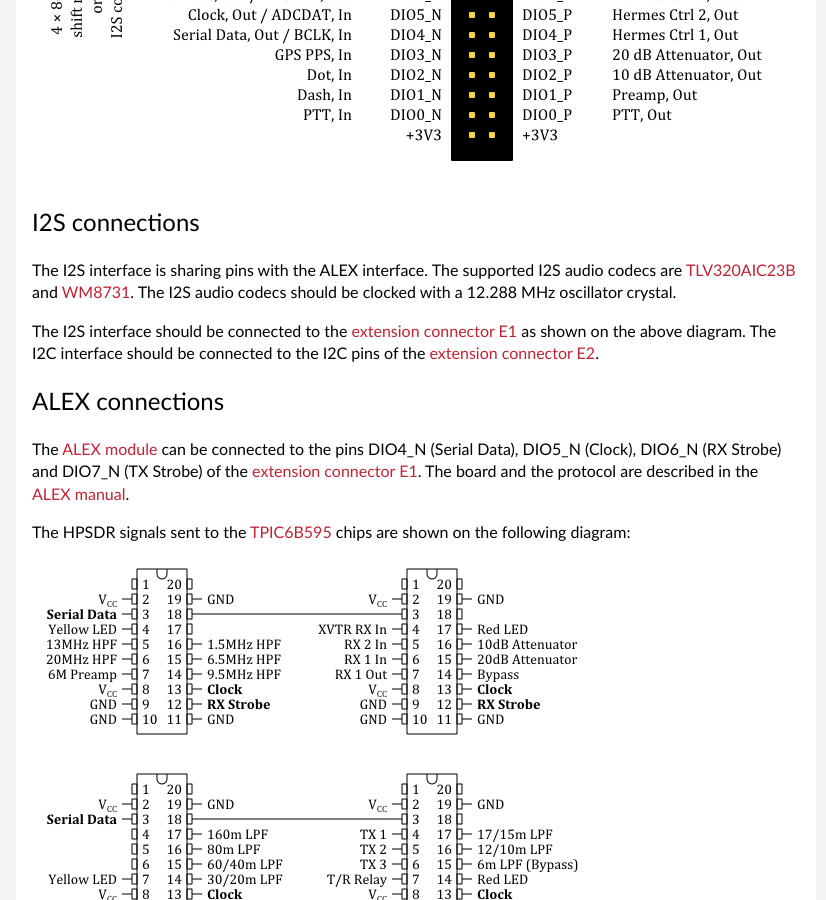
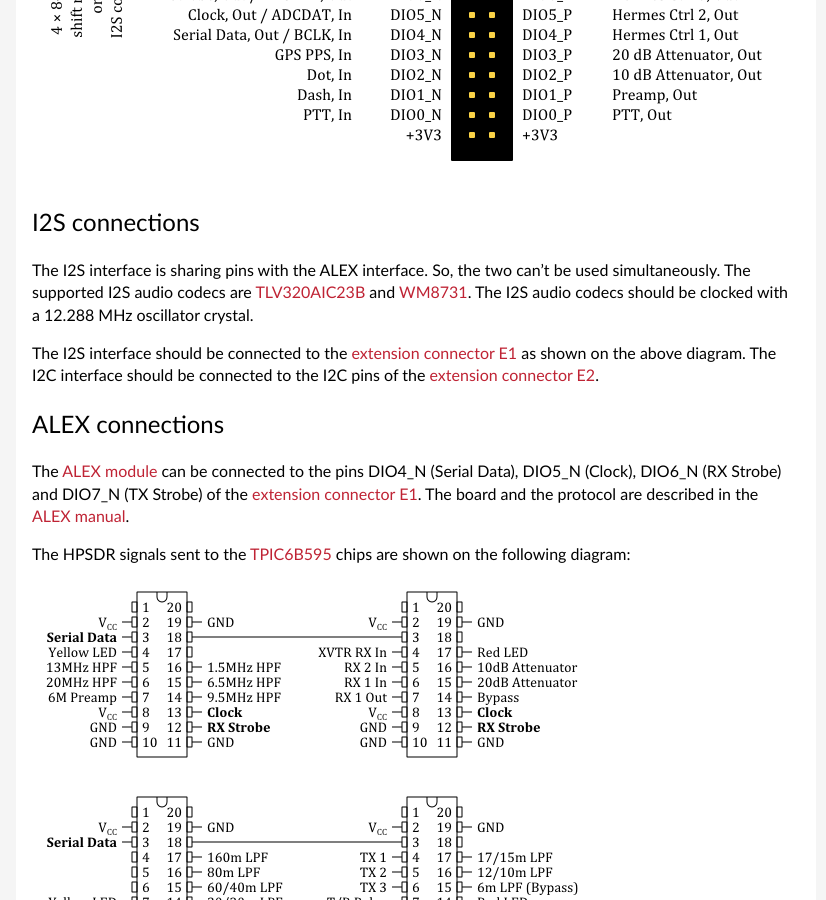
Before and after one commit to pavel-demin/red-pitaya-notes, a Jekyll site: the page built from sdr-transceiver-hpsdr.md, in a window 1280 px wide and 900 px high, scrolled down 2363 px. Shown: the whole window, without its empty margins (224-1050 px from the left). Built offline with Jekyll 4.4.1, drawn with Linux system fonts in a browser that asks for light colours.

Commit message:
add more information about I2S interface to sdr-transceiver-hpsdr

```diff
--- a/sdr-transceiver-hpsdr.md
+++ b/sdr-transceiver-hpsdr.md
@@ -59,7 +59,7 @@ RF and GPIO connections
 I2S connections
 -----
 
-The I2S interface is sharing pins with the ALEX interface. The supported I2S audio codecs are [TLV320AIC23B](http://www.ti.com/product/TLV320AIC23B) and [WM8731](http://www.cirrus.com/en/products/pro/detail/P1307.html). The I2S audio codecs should be clocked with a 12.288 MHz oscillator crystal.
+The I2S interface is sharing pins with the ALEX interface. So, the two can't be used simultaneously. The supported I2S audio codecs are [TLV320AIC23B](http://www.ti.com/product/TLV320AIC23B) and [WM8731](http://www.cirrus.com/en/products/pro/detail/P1307.html). The I2S audio codecs should be clocked with a 12.288 MHz oscillator crystal.
 
 The I2S interface should be connected to the [extension connector E1](http://wiki.redpitaya.com/index.php?title=Extension_connectors#Extension_connector_E1) as shown on the above diagram. The I2C interface should be connected to the I2C pins of the [extension connector E2](http://wiki.redpitaya.com/index.php?title=Extension_connectors#Extension_connector_E2).
 
```
